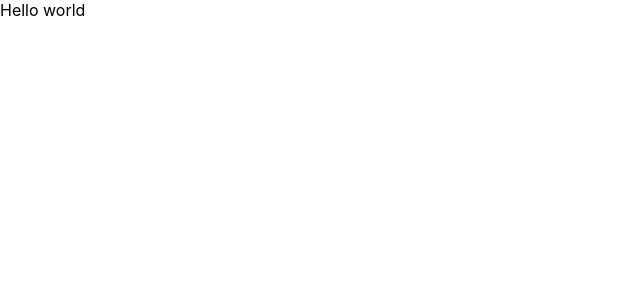
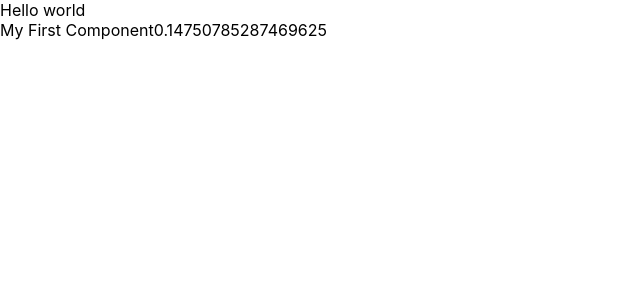
Before and after one commit to Hieu003/Test, a React (Create React App) app: page / in a window 1280 px wide. Shown: the top 300 px of the page, without its empty margins (0-640 px from the left). Built offline with nearby package versions, Linux system fonts and the light colour scheme.

Commit message:
first component

```diff
--- a/src/App.js
+++ b/src/App.js
@@ -2,6 +2,7 @@
 import './App.css';
 import { useDispatch, useSelector } from 'react-redux';
 import { increaseCounter, decreaseCounter } from './redux/action/counterAction';
+import MyComponent from './Components/MyComponent';
 const App = () => {
   const count = useSelector(state => state.counter.count);
   const dispatch = useDispatch();
@@ -10,6 +11,7 @@
 
     <div>
       Hello world
+      <MyComponent></MyComponent>
     </div>
     // <div className="App">
     //   <header className="App-header">
--- /dev/null
+++ b/src/Components/MyComponent.js
@@ -0,0 +1,15 @@
+import React from "react";
+
+
+class MyComponent extends React.Component {
+    render() {
+        return (
+            <div>My First Component
+
+                {Math.random()}
+            </div>
+        )
+    }
+}
+
+export default MyComponent
```
